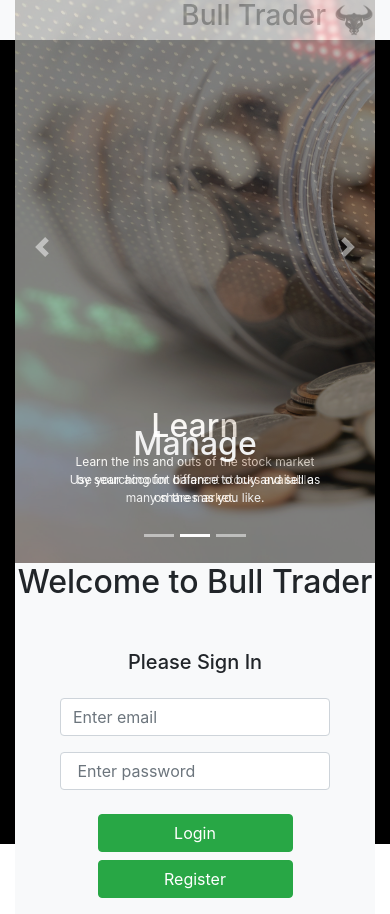
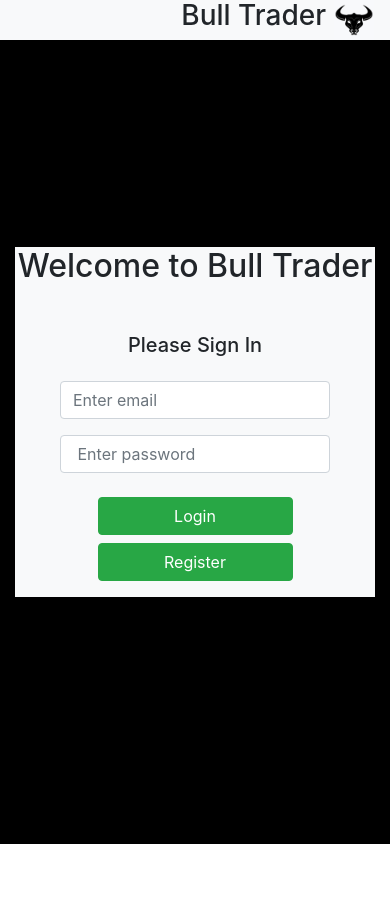
Before and after one commit to rjgallego/bulltrader, a React (Create React App) app in the folder client/: page / in a window 390 px wide. After the commit the page ends 844 px from the top, so only its background shows below. Built offline with nearby package versions, Linux system fonts and the light colour scheme.

Commit message:
Updating page layout for mobile styling

```diff
--- a/client/src/pages/Home/Home.css
+++ b/client/src/pages/Home/Home.css
@@ -13,3 +13,9 @@
     justify-content: center;
     margin: auto
 }
+
+@media screen and (max-width: 700px) {
+    #carousel{
+        display: none;
+    }
+}
--- a/client/src/pages/Home/Home.js
+++ b/client/src/pages/Home/Home.js
@@ -6,6 +6,7 @@
 import axios from 'axios'
 import {Redirect} from 'react-router-dom'
 
+const url = 'http://localhost:5000'
 
 const Home = () => {
     const [validated, setValidated] = useState(false);
@@ -33,7 +34,7 @@
             password: password
         }
 
-        axios.post('/api/login', data)
+        axios.post(url+'/api/login', data)
             .then(response => {
                 if(response.data.error){
                     setErrorMessage(response.data.error)
@@ -55,11 +56,11 @@
             <NavBar/>
             <div id="login-container">
                 <Container>
-                    <Row lg={2}>
+                    <Row lg={2} sm={1}>
                         <Col>
                             <ImgCarousel />
                         </Col>
-                        <Col>
+                        <Col sm={2}>
                             <Form noValidate validated={validated} onSubmit={handleSubmit}
                                 className='bg-light h-100 d-flex flex-column justify-content-center'>
                                 <h2 className='text-center mb-5'>Welcome to Bull Trader</h2>
```
